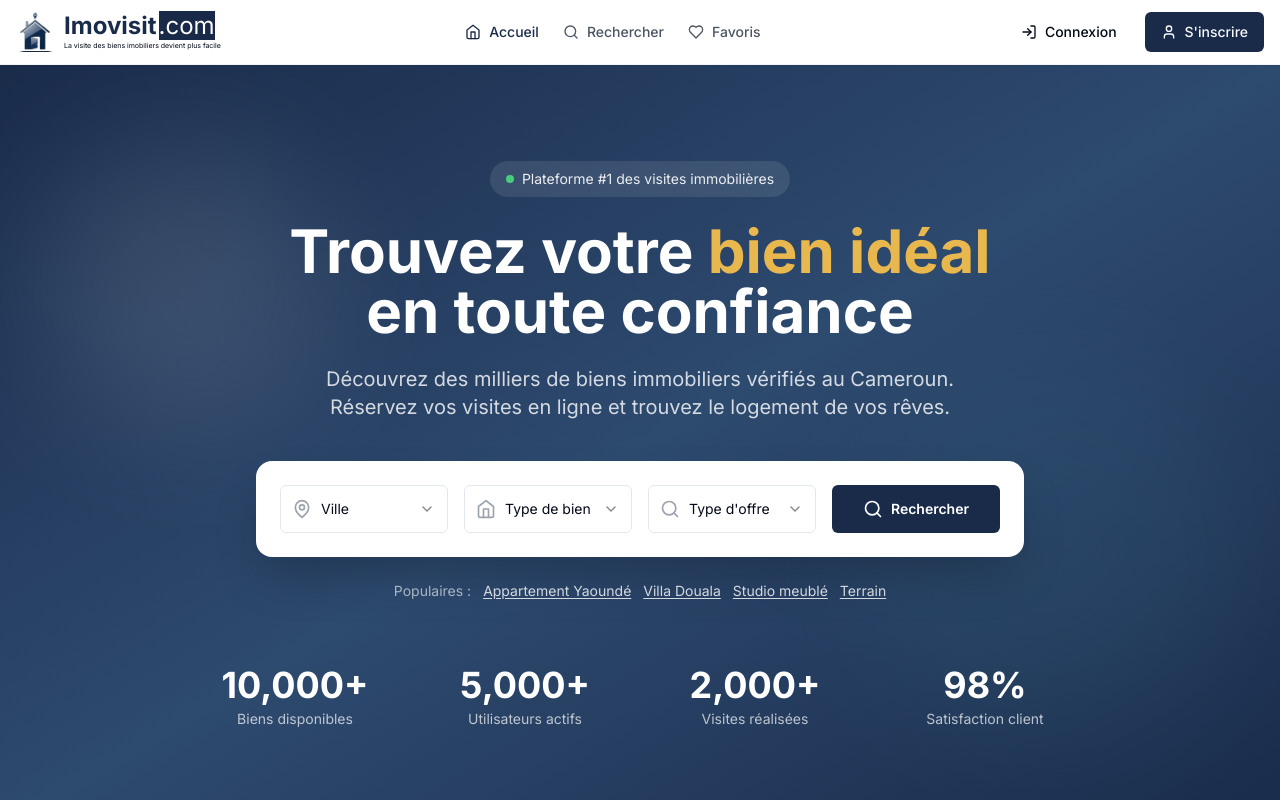
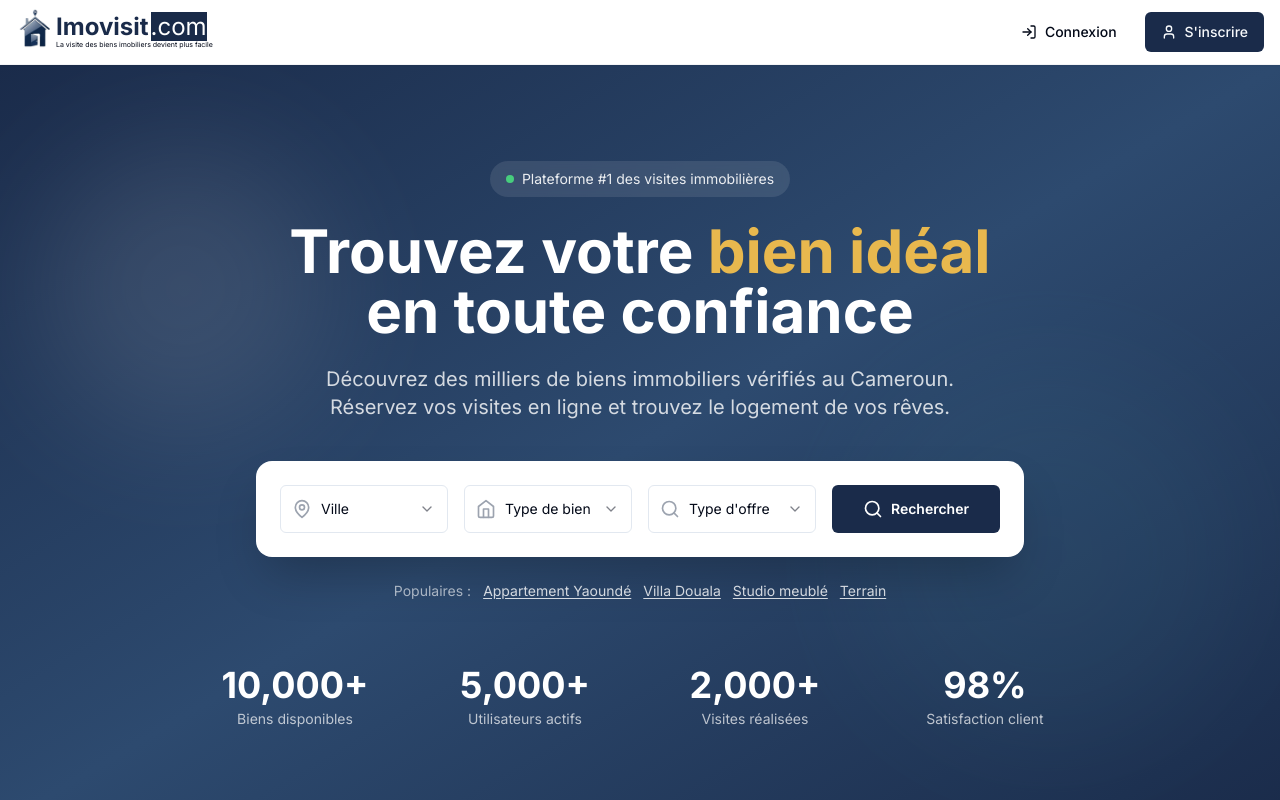
Before and after one commit to boris0237/imovisit-vercel, a Next.js app: page / in a window 1280 px wide. Shown: the top 800 px of the page. Built offline with nearby package versions, Linux system fonts and the light colour scheme.

Commit message:
IMV-13-US-1.1: utilistion de l'api pour l'inscription, implementation de la gestion d'erreur, mise a jour des composant footer et header

```diff
--- a/src/components/Footer.tsx
+++ b/src/components/Footer.tsx
@@ -72,13 +72,20 @@ export function Footer() {
                 <Mail className="w-5 h-5" />
                 <span>contact@imovisit.cm</span>
               </div>
-              <div className="flex items-center gap-3 text-gray-300">
-                <Phone className="w-5 h-5" />
-                <span>+237 6XX XXX XXX</span>
-              </div>
-              <div className="flex items-center gap-3 text-gray-300">
-                <MapPin className="w-5 h-5" />
-                <span>Yaoundé, Cameroun</span>
+              <div className="flex-none space-y-4 gap-3 text-gray-300">
+                <p>Suivez nous sur :</p>
+                <div className="flex items-center gap-4">
+                  {socialLinks.map((social) => (
+                    <a
+                      key={social.label}
+                      href={social.href}
+                      className="w-10 h-10 rounded-full bg-white/10 flex items-center justify-center hover:bg-white/20 transition-colors"
+                      aria-label={social.label}
+                    >
+                      <social.icon className="w-5 h-5" />
+                    </a>
+                  ))}
+                </div>
               </div>
             </div>
           </div>
@@ -136,22 +143,10 @@ export function Footer() {
         </div>
 
         {/* Bottom */}
-        <div className="mt-12 pt-8 border-t border-white/10 flex flex-col md:flex-row items-center justify-between gap-4">
+        <div className="mt-12 pt-8 border-t border-white/10 flex flex-col items-center justify-between gap-4">
           <p className="text-gray-400 text-sm">
             © {currentYear} Imovisit. Tous droits réservés.
           </p>
-          <div className="flex items-center gap-4">
-            {socialLinks.map((social) => (
-              <a
-                key={social.label}
-                href={social.href}
-                className="w-10 h-10 rounded-full bg-white/10 flex items-center justify-center hover:bg-white/20 transition-colors"
-                aria-label={social.label}
-              >
-                <social.icon className="w-5 h-5" />
-              </a>
-            ))}
-          </div>
         </div>
       </div>
     </footer>
--- a/src/components/Header.tsx
+++ b/src/components/Header.tsx
@@ -27,44 +27,28 @@ export function Header() {
       <div className="container mx-auto px-4 h-16 flex items-center justify-between">
         {/* Logo */}
         <Link href="/" className="flex items-center gap-2">
-          <div className="w-10 h-10 bg-imo-primary rounded-lg flex items-center justify-center">
+          <div className='flex '>
+            <div className="w-10 h-10 bg-imo-primary rounded-lg flex items-center justify-center -mt-1">
               <Image
                 src={logo}
                 alt="Logo Imovisit"
                 width={800}
                 height={600}
                 placeholder="blur"
-              className="-mt-1 bg-white"
+                className="bg-white"
                 />
             </div>
-          <div className='flex-none gap-y-0'>
+            <div className='flex-none'>
                 <div className="flex-none space-x-0.5">
                   <span className="text-2xl font-bold text-imo-primary">Imovisit</span>
                   <span className='bg-primary text-white text-2xl'>.com</span>
                  </div>
-               <div className='-mt-3'>
+                 <div className='-mt-3.5'>
                   <span className='text-[7px]'>La visite des biens imobiliers devient plus facile</span>
                  </div>
             </div>
+          </div>
         </Link>
-
-        {/* Desktop Navigation */}
-        <nav className="hidden md:flex items-center gap-6">
-          {navItems.map((item) => (
-            <Link
-              key={item.href}
-              href={item.href}
-              className={`flex items-center gap-2 text-sm font-medium transition-colors ${
-                isActive(item.href)
-                  ? 'text-imo-primary'
-                  : 'text-gray-600 hover:text-imo-primary'
-              }`}
-            >
-              <item.icon className="w-4 h-4" />
-              {item.label}
-            </Link>
-          ))}
-        </nav>
 
         {/* Desktop Actions */}
         <div className="hidden md:flex items-center gap-3">
```
Lines whose indentation alone changed are shown as unchanged.
